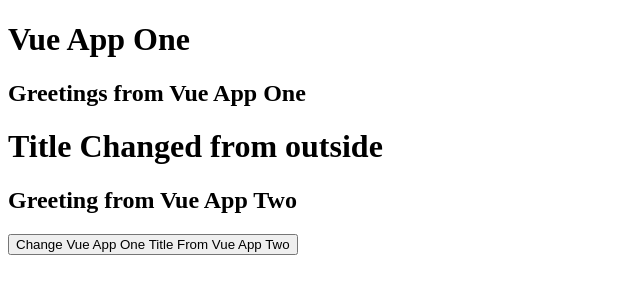
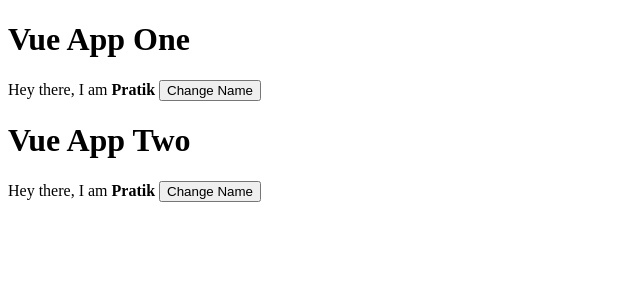
Before and after one commit to SamPratik/vuejs-tutorial, a plain HTML site: page index.html in a window 1280 px wide. Shown: the whole page, without its empty margins (0-640 px from the left). Drawn offline with nearby package versions, Linux system fonts and the light colour scheme.

Commit message:
intro to components

```diff
--- a/app.js
+++ b/app.js
@@ -1,31 +1,34 @@
+// This is component named 'greeting' which is reused in both vue instances...
+Vue.component('greeting', {
+  template: '<p>Hey there, I am <strong>{{name}}</strong> <button v-on:click="changeName">Change Name</button></p>',
+  data: function() {
+    return {
+      name: 'Pratik'
+    }
+  },
+  methods: {
+    changeName: function() {
+      this.name = 'Samiul Alim Pratik';
+    }
+  }
+});
+
 var one = new Vue({
   el: '#vue-app-one',
   data: {
-    title: 'Vue App One'
+
   },
-  computed: {
-    greet: function() {
-      return 'Greetings from Vue App One';
-    }
+  methods: {
+
   }
 });
 
 var two = new Vue({
   el: '#vue-app-two',
   data: {
-    title: 'Vue App Two'
+
   },
   methods: {
-    changeTitle: function() {
-      one.title = 'Title Changed';
-    }
-  },
-  computed: {
-    greet: function() {
-      return 'Greeting from Vue App Two';
-    }
+
   }
 });
-
-
-two.title = 'Title Changed from outside';
--- a/index.html
+++ b/index.html
@@ -8,14 +8,12 @@
   </head>
   <body>
     <div id="vue-app-one">
-      <h1>{{title}}</h1>
-      <h2>{{greet}}</h2>
+      <h1>Vue App One</h1>
+      <greeting></greeting>
     </div>
     <div id="vue-app-two">
-      <h1>{{title}}</h1>
-      <h2>{{greet}}</h2>
-      <!-- Changing vue app two title from vue app one -->
-      <button type="button" v-on:click="changeTitle()">Change Vue App One Title From Vue App Two</button>
+      <h1>Vue App Two</h1>
+      <greeting></greeting>
     </div>
 
     <script src="app.js"></script>
```
